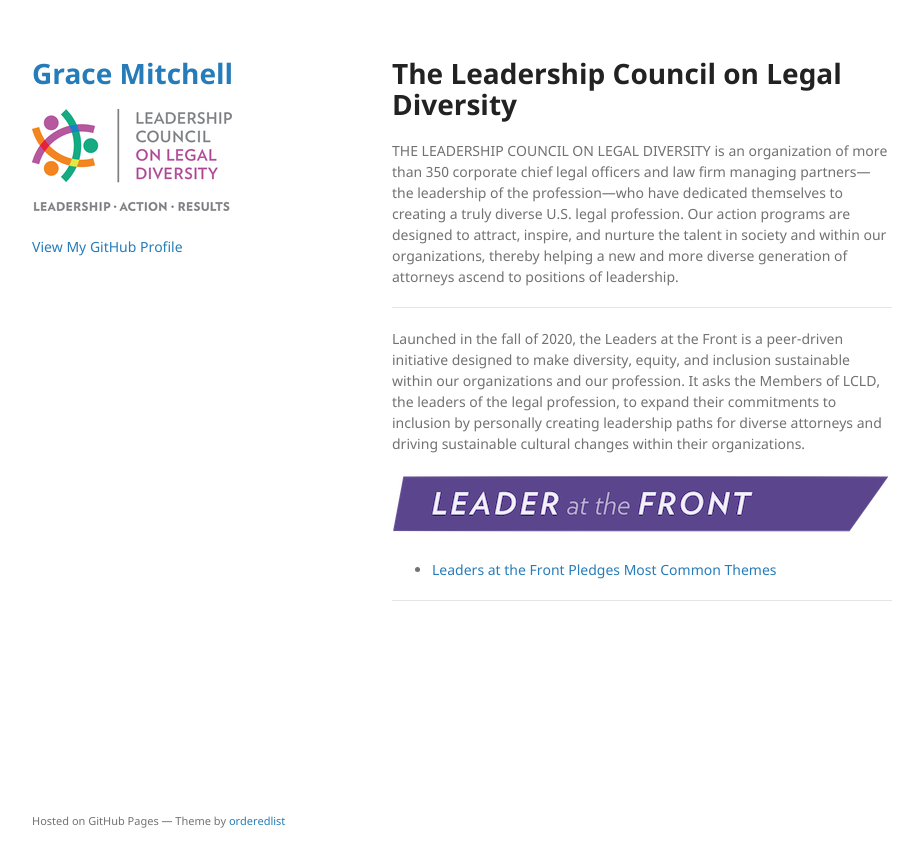
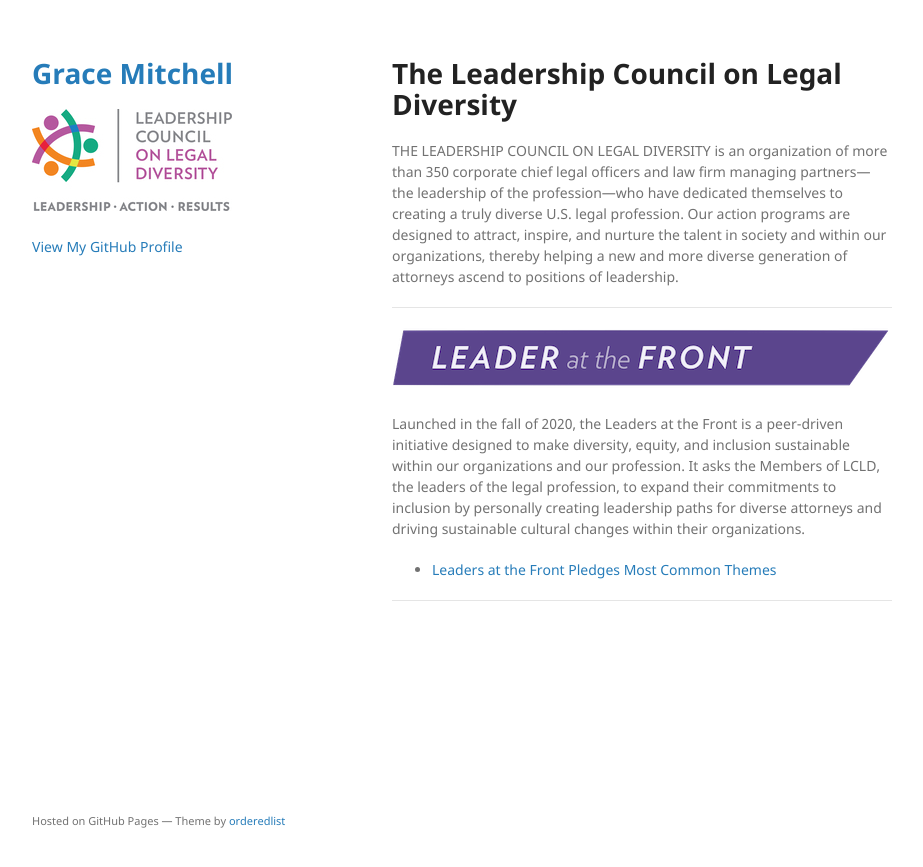
Before and after one commit to gymitchell95/gymitchell95.github.io, a Jekyll site: the page built from index.md, in a window 1280 px wide. Shown: the top 867 px of the page, without its empty margins (178-1101 px from the left). Built offline with Jekyll 4.4.1, drawn with Linux system fonts in a browser that asks for light colours; our own code applies the rules of GitHub Pages for plain Markdown files; the repository's description, which GitHub fills in, is left out.

Commit message:
Update index.md

```diff
--- a/index.md
+++ b/index.md
@@ -5,10 +5,9 @@
 THE LEADERSHIP COUNCIL ON LEGAL DIVERSITY is an organization of more than 350 corporate chief legal officers and law firm managing partners—the leadership of the profession—who have dedicated themselves to creating a truly diverse U.S. legal profession. Our action programs are designed to attract, inspire, and nurture the talent in society and within our organizations, thereby helping a new and more diverse generation of attorneys ascend to positions of leadership.
 
 ---
+![My Picture](/Pics/Leader_at_the_Front_Band_sRCu8Qp.png)
 
 Launched in the fall of 2020, the Leaders at the Front is a peer-driven initiative designed to make diversity, equity, and inclusion sustainable within our organizations and our profession. It asks the Members of LCLD, the leaders of the legal profession, to expand their commitments to inclusion by personally creating leadership paths for diverse attorneys and driving sustainable cultural changes within their organizations.
-
-![My Picture](/Pics/Leader_at_the_Front_Band_sRCu8Qp.png)
 
 - [Leaders at the Front Pledges Most Common Themes](/Projects/index.md)
 
```
